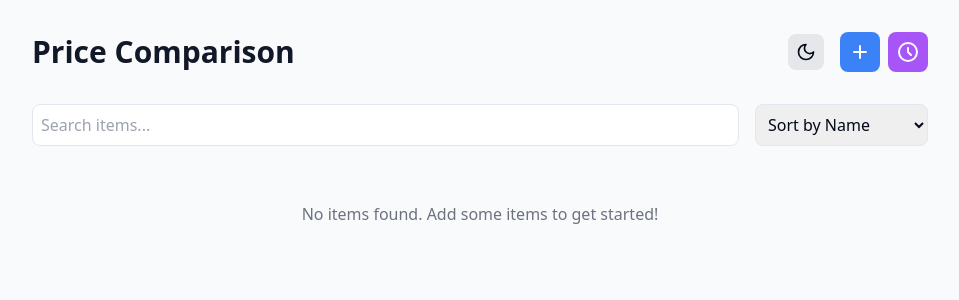
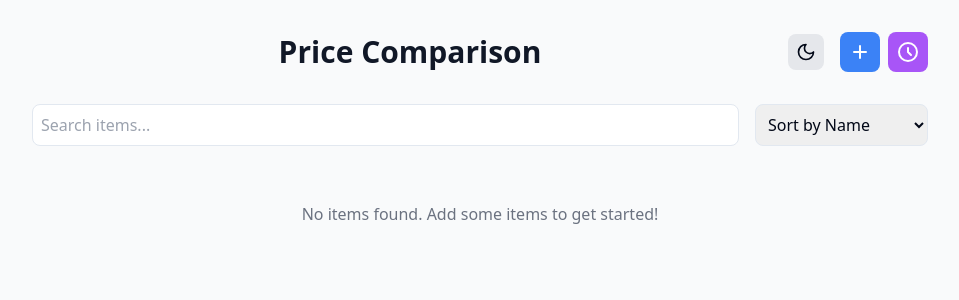
Before and after one commit to MrR3dpanda/price-watch-galaxy, a React (Vite) app: page / in a window 1280 px wide. Shown: the top 300 px of the page, without its empty margins (160-1119 px from the left). Built offline with nearby package versions, Linux system fonts and the light colour scheme.

Commit message:
Center title in PriceComparisonApp
Updated the styling of the title in the PriceComparisonApp component to ensure it is centered. This change enhances the visual layout and improves the overall user experience.
[skip gpt_engineer]

```diff
--- a/src/components/PriceComparisonApp.tsx
+++ b/src/components/PriceComparisonApp.tsx
@@ -264,7 +264,7 @@ const PriceComparisonApp = () => {
     <div className="min-h-screen p-4 md:p-8 bg-gray-50 dark:bg-gray-900 transition-colors">
       <div className="max-w-4xl mx-auto">
         <div className="flex justify-between items-center mb-8">
-          <h1 className="text-2xl md:text-3xl font-bold text-gray-900 dark:text-white">Price Comparison</h1>
+          <h1 className="text-2xl md:text-3xl font-bold text-gray-900 dark:text-white text-center w-full">Price Comparison</h1>
           <div className="flex items-center gap-4">
             <DarkModeToggle />
             <div className="flex gap-2">
@@ -418,7 +418,6 @@ const PriceComparisonApp = () => {
             </div>
           </div>
         </div>
-
         <SearchAndSort
           search={search}
           setSearch={setSearch}
@@ -484,7 +483,7 @@ const PriceComparisonApp = () => {
                               max={item.previousPrice * 1.5}
                               value={item.currentPrice}
                               onChange={(e) => handlePriceChange(item.id, parseFloat(e.target.value))}
-                              className="w-full h-2 bg-gray-200 rounded-lg appearance-none cursor-pointer
+                              className="w-full h-2 bg-gray-200 rounded-lg appearance-none
                                 dark:bg-gray-700
                                 group-hover:bg-gray-300 dark:group-hover:bg-gray-600
                                 transition-colors duration-300
```
